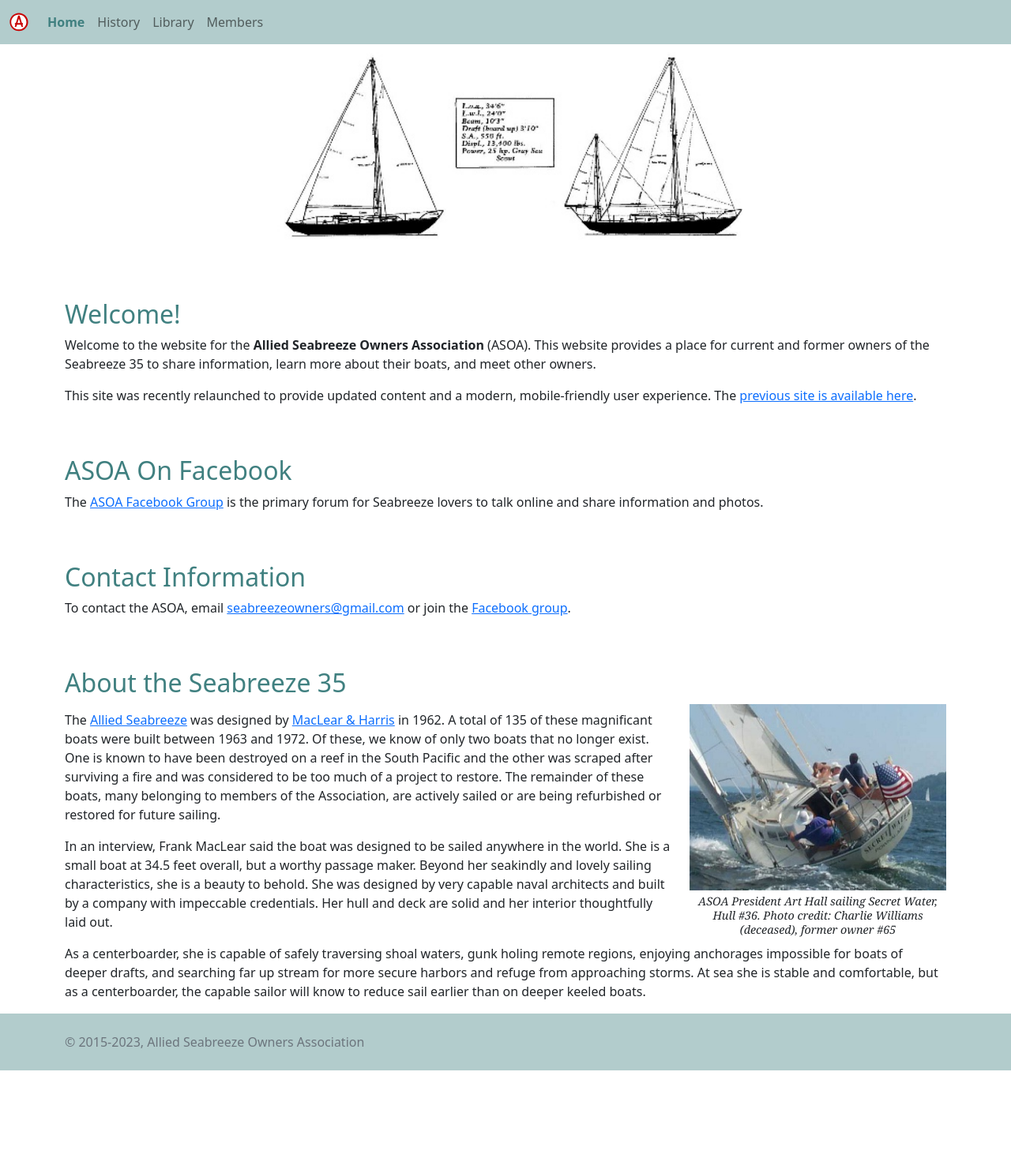
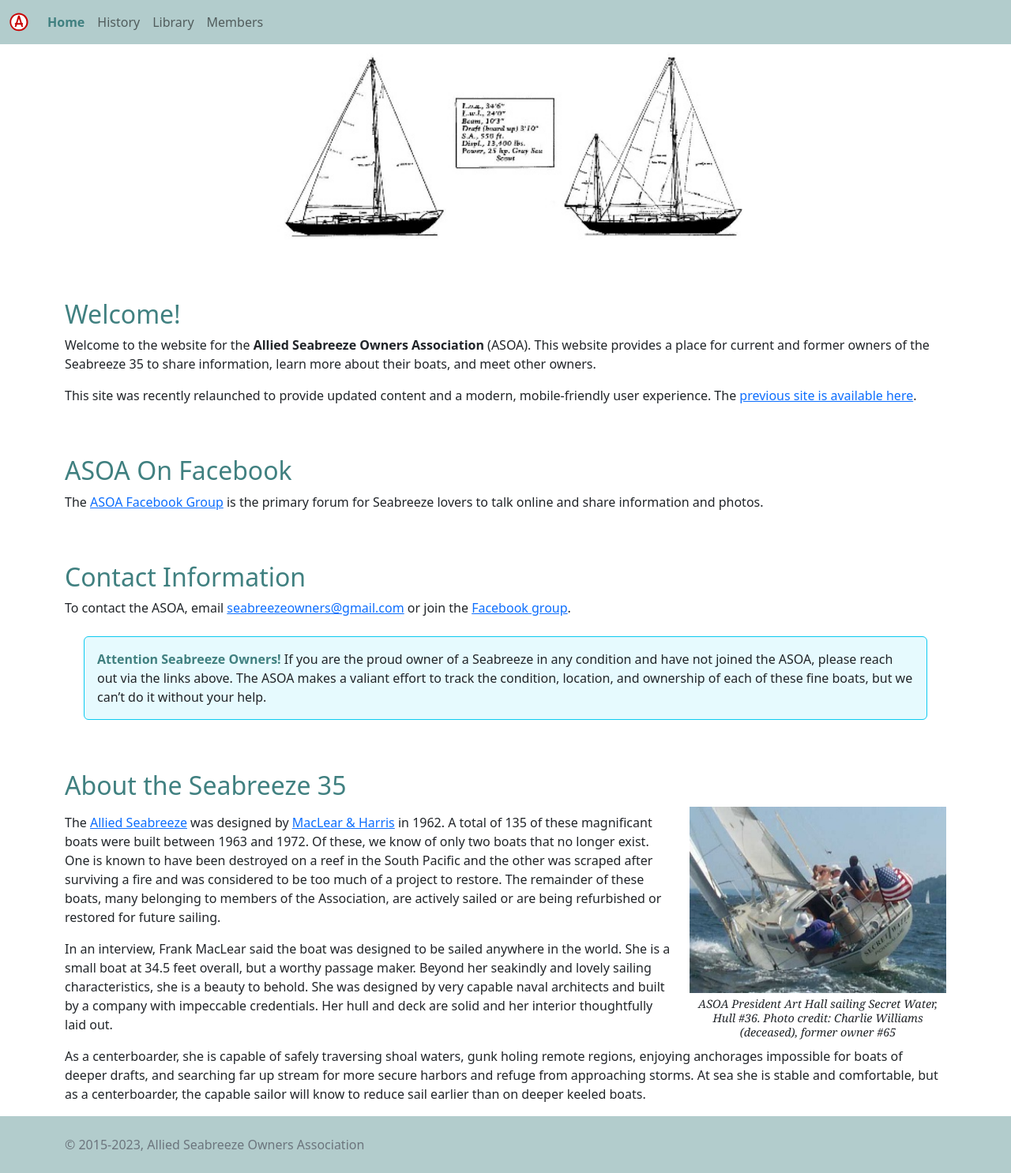
Before and after one commit to tgherzog/ASOA, a Jekyll site: the page built from index.md, in a window 1280 px wide. Shown: the whole page at 79% size. Built offline with Jekyll 4.4.1, drawn with Linux system fonts in a browser that asks for light colours; before the commit the page ends 1356 px from its top, so only the background shows below that.

Commit message:
Add ATTN OWNERS to front page

```diff
--- a/assets/css/custom.scss
+++ b/assets/css/custom.scss
@@ -30,6 +30,15 @@
 
 h1 {
   text-align: center;
+}
+
+p.attn {
+  margin: 1.5em;
+  padding: 1em;
+
+  strong {
+    color: $alt_color;
+  }
 }
 
 .container {
--- a/index.md
+++ b/index.md
@@ -25,6 +25,13 @@
 ## Contact Information ##
 
 To contact the ASOA, email <{{ site.email }}> or join the [Facebook group][fb].
+
+**Attention Seabreeze Owners!** If you are the proud owner of a Seabreeze
+in any condition and have not joined the ASOA, please reach out via
+the links above. The ASOA makes a valiant effort to track the condition,
+location, and ownership of each of these fine boats, but we can't do it without
+your help.
+{: .attn .border .border-info .bg-info .bg-opacity-10 .rounded-start .rounded-end :}
 
 ## About the Seabreeze 35 ##
 
```
